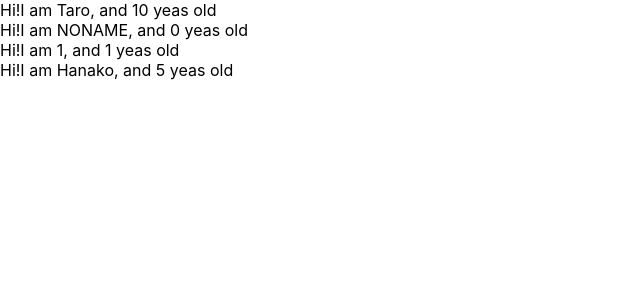
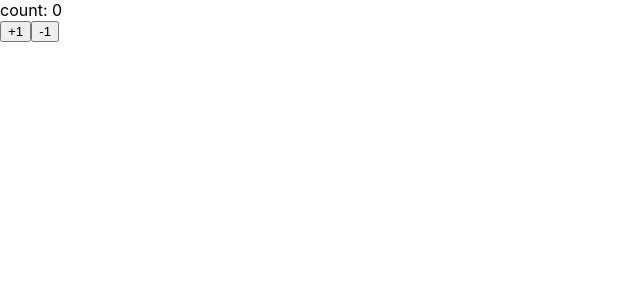
Before and after one commit to mkarube/udemy-react-redux-crud-application, a React (Create React App) app: page / in a window 1280 px wide. Shown: the top 300 px of the page, without its empty margins (0-640 px from the left). Built offline with nearby package versions, Linux system fonts and the light colour scheme.

Commit message:
learn state and setState

```diff
--- a/src/App.js
+++ b/src/App.js
@@ -1,35 +1,30 @@
-import React from 'react';
-import PropTypes from 'prop-types';
+import React, { Component } from 'react';
 
-const App = () => {
-  const profiles = [
-    { name: "Taro", age: 10 },
-    { name: "NONAME", age: 0 },
-    { name: "1", age: 1 },
-    { name: "Hanako", age: 5 }
-  ]
-  return (
-    <div>
-      {
-        profiles.map((profile, index) => {
-          return <User name={profile.name} age={profile.age} key={index} />
-        })
-      }
-    </div>
-  )
-}
+const App = () => (<Counter></Counter>)
 
-const User = (props) => {
-  return <div>Hi!I am {props.name}, and {props.age} yeas old</div>
-}
+class Counter extends Component {
+  constructor(props) {
+    super(props)
+    this.state = { count: 0 }
+  }
 
-User.propTypes = {
-  name: PropTypes.string,
-  age: PropTypes.number.isRequired
-}
+  handlePlusButton = () => {
+    this.setState({ count: this.state.count + 1 })
+  }
 
-User.defaultProps = {
-  // age: 1
+  handleMinusButton = () => {
+    this.setState({ count: this.state.count - 1 })
+  }
+
+  render() {
+    return (
+      <div>
+        <div>count: {this.state.count}</div>
+        <button onClick={this.handlePlusButton}>+1</button>
+        <button onClick={this.handleMinusButton}>-1</button>
+      </div>
+    )
+  }
 }
 
 export default App;
```
